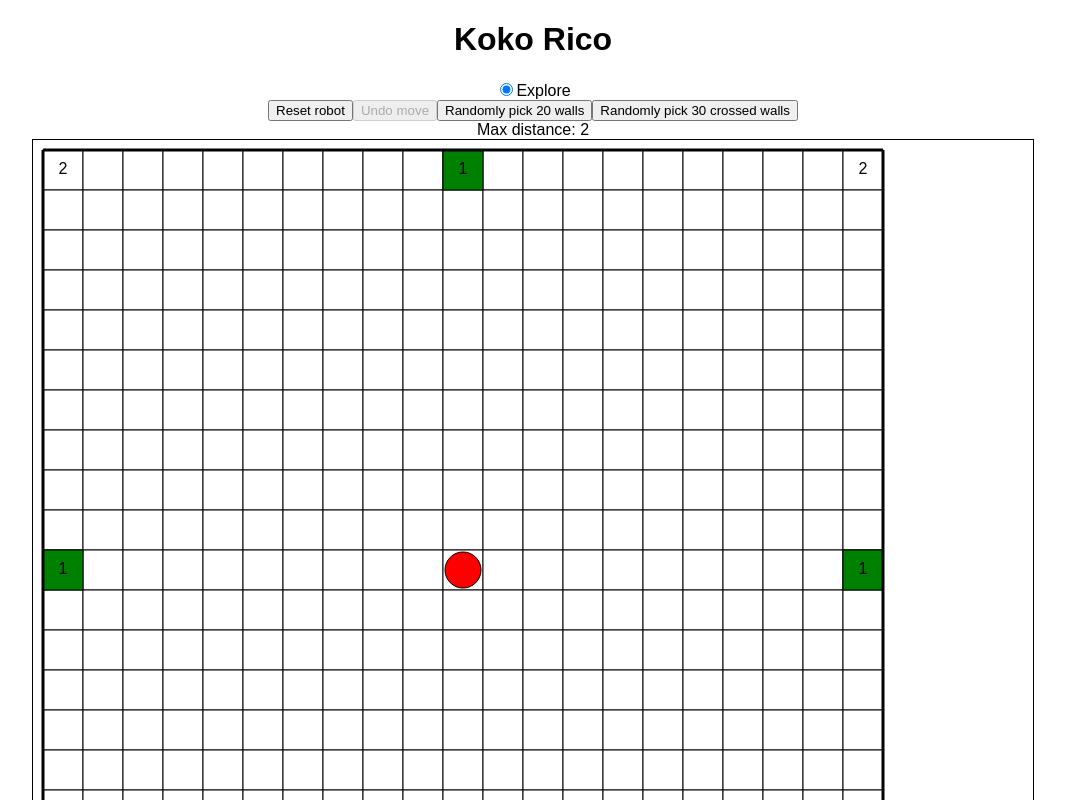
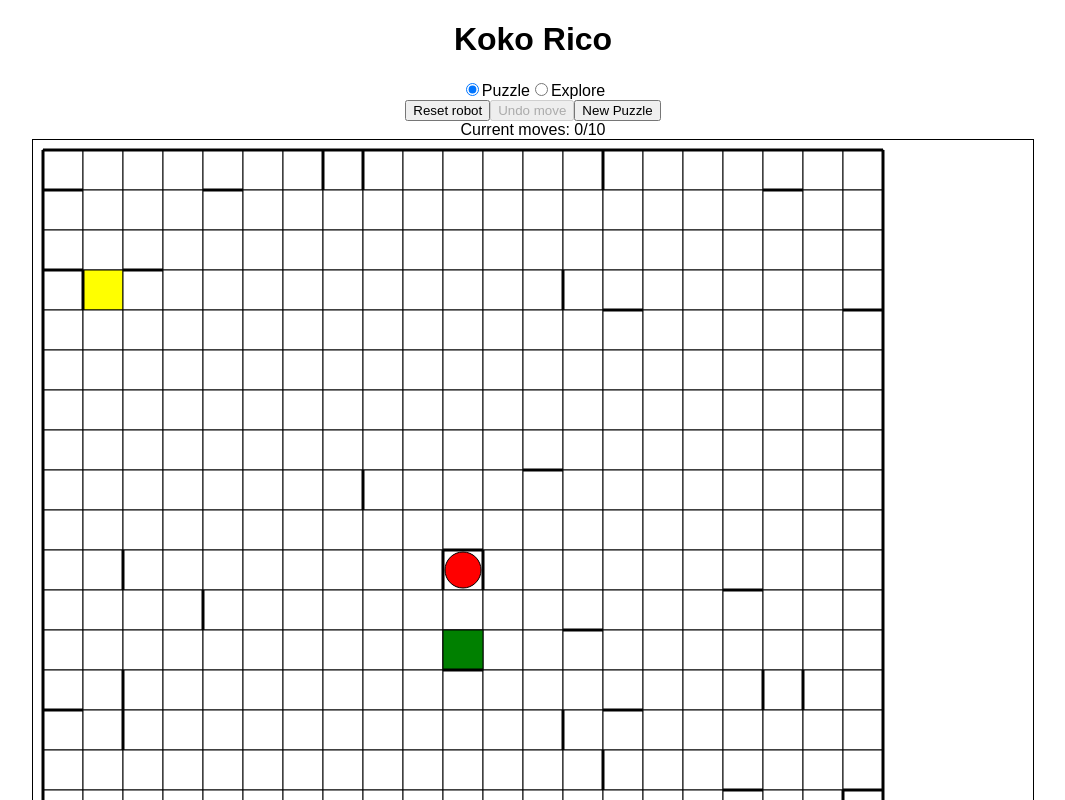
Before and after one commit to costas-basdekis/koko-rico, a React (Create React App) app: page / in a window 1280 px wide. Shown: the top 800 px of the page, without its empty margins (107-1172 px from the left). Built offline with nearby package versions, Linux system fonts and the light colour scheme.

Commit message:
Add puzzle mode

```diff
--- a/src/App.tsx
+++ b/src/App.tsx
@@ -1,11 +1,15 @@
 import "./styles.css";
-import { ReactNode, useCallback, useState } from "react";
+import { useCallback, useState } from "react";
 import ExploreMode from "./pages/ExploreMode";
+import { PuzzleMode } from "./pages";
 
-type Mode = "explore";
+type Mode = "puzzle" | "explore";
 
 export default function App() {
-  const [mode, setMode] = useState<Mode>("explore");
+  const [mode, setMode] = useState<Mode>("puzzle");
+  const onSetPuzzleMode = useCallback(() => {
+    setMode("puzzle");
+  }, []);
   const onSetExplorationMode = useCallback(() => {
     setMode("explore");
   }, []);
@@ -13,11 +17,13 @@ export default function App() {
     <div className="App">
       <h1>Koko Rico</h1>
       <div>
-        <label><input type={"radio"} onClick={onSetExplorationMode} checked={mode === "explore"} />Explore</label>
+        <label><input type={"radio"} onChange={onSetPuzzleMode} checked={mode === "puzzle"} />Puzzle</label>
+        <label><input type={"radio"} onChange={onSetExplorationMode} checked={mode === "explore"} />Explore</label>
       </div>
       {(
-        mode === "explore" ? <ExploreMode />
-        : null
+        mode === "puzzle" ? <PuzzleMode /> :
+        mode === "explore" ? <ExploreMode /> :
+        null
       )}
     </div>
   );
--- a/src/components/DField.tsx
+++ b/src/components/DField.tsx
@@ -11,6 +11,7 @@ export interface DFieldProps {
   onGhostWallClick?: (position: Position, type: WallType) => void;
   nextRobotPositions?: Position[];
   onRobotMoveClick?: (nextPosition: Position) => void;
+  targetPosition?: Position;
 }
 
 export function DField({
@@ -20,12 +21,13 @@ export function DField({
   onGhostWallClick,
   nextRobotPositions,
   onRobotMoveClick,
+  targetPosition,
 }: DFieldProps) {
   return (
     <g className={"field"}>
-      <DGrid field={field} />
+      <DGrid field={field} targetPosition={targetPosition} />
       {robotPath ? <DRobotPath robotPath={robotPath} /> : null}
-      <DGrid field={field} nextRobotPositions={nextRobotPositions} onlyNextRobotPositions onRobotMoveClick={onRobotMoveClick} />
+      <DGrid field={field} nextRobotPositions={nextRobotPositions} onlyNextRobotPositions onRobotMoveClick={onRobotMoveClick} targetPosition={targetPosition} />
       <DWalls
         key={"top"}
         walls={field.topWalls}
--- a/src/components/DGame.tsx
+++ b/src/components/DGame.tsx
@@ -13,6 +13,7 @@ export interface DGameProps {
   onDistanceMapChange?: (distanceMap: PositionMap<number> | null) => void;
   showRobotControls?: boolean;
   onRobotMoveClick?: (robot: Robot, nextPosition: Position) => void;
+  targetPosition?: Position;
 }
 
 export function DGame({
@@ -23,6 +24,7 @@ export function DGame({
   onDistanceMapChange,
   showRobotControls = false,
   onRobotMoveClick,
+  targetPosition,
 }: DGameProps) {
   const distanceMap = useMemo(() => {
     if (!showDistances) {
@@ -60,6 +62,7 @@ export function DGame({
         onGhostWallClick={onGhostWallClick}
         nextRobotPositions={showRobotControls ? nextRobotPositions : undefined}
         onRobotMoveClick={onRobotNextPositionClick}
+        targetPosition={targetPosition}
       />
       {distanceMap ? (
         <DFieldDistances field={game.field} distanceMap={distanceMap} />
--- a/src/components/DGrid.tsx
+++ b/src/components/DGrid.tsx
@@ -9,9 +9,10 @@ export interface DGridProps {
   nextRobotPositions?: Position[];
   onlyNextRobotPositions?: boolean,
   onRobotMoveClick?: (nextPosition: Position) => void;
+  targetPosition?: Position;
 }
 
-export function DGrid({ field, nextRobotPositions, onlyNextRobotPositions = false, onRobotMoveClick }: DGridProps) {
+export function DGrid({ field, nextRobotPositions, onlyNextRobotPositions = false, onRobotMoveClick, targetPosition }: DGridProps) {
   return (
     <g className={"grid"}>
       {_.range(field.width).map((x) =>
@@ -27,6 +28,7 @@ export function DGrid({ field, nextRobotPositions, onlyNextRobotPositions = fals
               y={y}
               showRobotControls={showRobotControls}
               onRobotMoveClick={onRobotMoveClick}
+              isTarget={targetPosition ? positionsEqual({x, y}, targetPosition) : false}
             />
           );
         })
@@ -40,9 +42,10 @@ export interface DGridCellProps {
   y: number;
   showRobotControls?: boolean;
   onRobotMoveClick?: (nextPosition: Position) => void;
+  isTarget?: boolean;
 }
 
-export function DGridCell({ x, y, showRobotControls, onRobotMoveClick }: DGridCellProps) {
+export function DGridCell({ x, y, showRobotControls, onRobotMoveClick, isTarget = false }: DGridCellProps) {
   const onClick = useCallback(() => {
     onRobotMoveClick?.({x, y});
   }, [x, y, onRobotMoveClick]);
@@ -50,7 +53,7 @@ export function DGridCell({ x, y, showRobotControls, onRobotMoveClick }: DGridCe
   return (
     <rect
       key={`${x},${y}`}
-      className={`grid-square ${showRobotControls ? "robot-next-position" : ""}`}
+      className={`grid-square ${showRobotControls ? "robot-next-position" : ""} ${isTarget ? "target-position" : ""}`}
       x={drawSettings.xOffset + drawSettings.width * x}
       y={drawSettings.yOffset + drawSettings.height * y}
       width={drawSettings.width}
--- a/src/game/Game.ts
+++ b/src/game/Game.ts
@@ -158,8 +158,9 @@ export class Game {
     return this.change({field: newField});
   }
 
-  pickRandomCrossedWalls(count: number): Game {
+  pickRandomCrossedWalls(count: number, minMaxMoveCount?: number): Game {
     let newGame = this.change({field: Field.makeForSize(this.field.width, this.field.height)});
+    while (true) {
       for (const _i of _.range(count)) {
         const leftWallsCrossed = new PositionMap<boolean>();
         const topWallsCrossed = new PositionMap<boolean>();
@@ -174,6 +175,18 @@ export class Game {
         const [wallType, position] = wallsCrossed[_.random(0, wallsCrossed.length - 1)];
         newGame = newGame.toggleWall(position, wallType);
       }
+      if (minMaxMoveCount === undefined) {
+        break;
+      }
+      if (!newGame.robots.length) {
+        throw new Error("Game has no robots and minMaxMoveCount was provided");
+      }
+      const distanceMap = newGame.calculateReachableRobotPositions(newGame.robots[0]);
+      const maxMoveCount = Math.max(...distanceMap.values());
+      if (maxMoveCount >= minMaxMoveCount) {
+        break;
+      }
+    }
     return newGame;
   }
 }
--- /dev/null
+++ b/src/pages/PuzzleMode.tsx
@@ -0,0 +1,59 @@
+import _ from "underscore";
+import { useCallback, useMemo, useState } from "react";
+import { Game, Robot } from "../game";
+import { DGame, DrawSettings } from "../components";
+import { Position } from "../utils";
+import { SvgContainer } from "../SvgContainer";
+
+export function PuzzleMode() {
+  const [game, setGame]: [Game, any] = useState(
+    Game.makeForSizeAndRobots(21, 21, [{ x: 10, y: 10 }]).pickRandomCrossedWalls(20, 10)
+  );
+  const [targetPosition, targetDistance] = useMemo(() => {
+    const distanceMap = game.calculateReachableRobotPositions(game.robots[0]);
+    return Array.from(distanceMap.entries())
+      .filter(([, distance]) => distance >= 10)
+      .sort(([, leftDistance], [, rightDistance]) => leftDistance - rightDistance)[0];
+  }, [game.field]);
+  const [robotPath, setRobotPath] = useState<[Position, Position][]>([]);
+  const [drawSettings] = useState(new DrawSettings());
+  const onRobotResetClick = useCallback(() => {
+    setGame(game.moveRobot(game.robots[0], { x: 10, y: 10 }));
+    setRobotPath([]);
+  }, [game, setGame, setRobotPath]);
+  const onUndoRobotMove = useCallback(() => {
+    if (!robotPath.length) {
+      return;
+    }
+    setGame(game.moveRobot(game.robots[0], robotPath[robotPath.length - 1][0]));
+    setRobotPath(robotPath.slice(0, robotPath.length - 1));
+  }, [game, setGame, robotPath, setRobotPath]);
+  const onRobotMoveClick = useCallback((robot: Robot, nextPosition: Position) => {
+    setGame(game.moveRobot(robot, nextPosition));
+    setRobotPath([...robotPath, [robot.position, nextPosition]]);
+  }, [game, setGame, robotPath, setRobotPath]);
+  const onRandomCrossedWallsClick = useCallback(() => {
+    setGame(game.pickRandomCrossedWalls(30, 10));
+  }, [game]);
+  return (
+    <>
+      <div>
+        <button onClick={onRobotResetClick}>Reset robot</button>
+        <button onClick={onUndoRobotMove} disabled={!robotPath.length}>Undo move</button>
+        <button onClick={onRandomCrossedWallsClick}>New Puzzle</button>
+      </div>
+      <div>Current moves: {robotPath.length}/{targetDistance}</div>
+      <SvgContainer>
+        <DrawSettings.ContextProvider value={drawSettings}>
+          <DGame
+            game={game}
+            robotPath={robotPath}
+            showRobotControls
+            onRobotMoveClick={onRobotMoveClick}
+            targetPosition={targetPosition}
+          />
+        </DrawSettings.ContextProvider>
+      </SvgContainer>
+    </>
+  );
+}
--- a/src/pages/index.ts
+++ b/src/pages/index.ts
@@ -1 +1,2 @@
 export * from "./ExploreMode";
+export * from "./PuzzleMode";
--- a/src/styles.css
+++ b/src/styles.css
@@ -41,10 +41,17 @@ svg {
   fill: yellow;
 }
 
-.robot-next-position {
-  stroke: black;
+.grid-square.robot-next-position {
   fill: green;
   cursor: pointer;
+}
+
+.grid-square.target-position {
+  fill: yellow;
+}
+
+.grid-square.robot-next-position.target-position {
+  fill: purple;
 }
 
 .distance-map-item {
```
Lines whose indentation alone changed are shown as unchanged.
